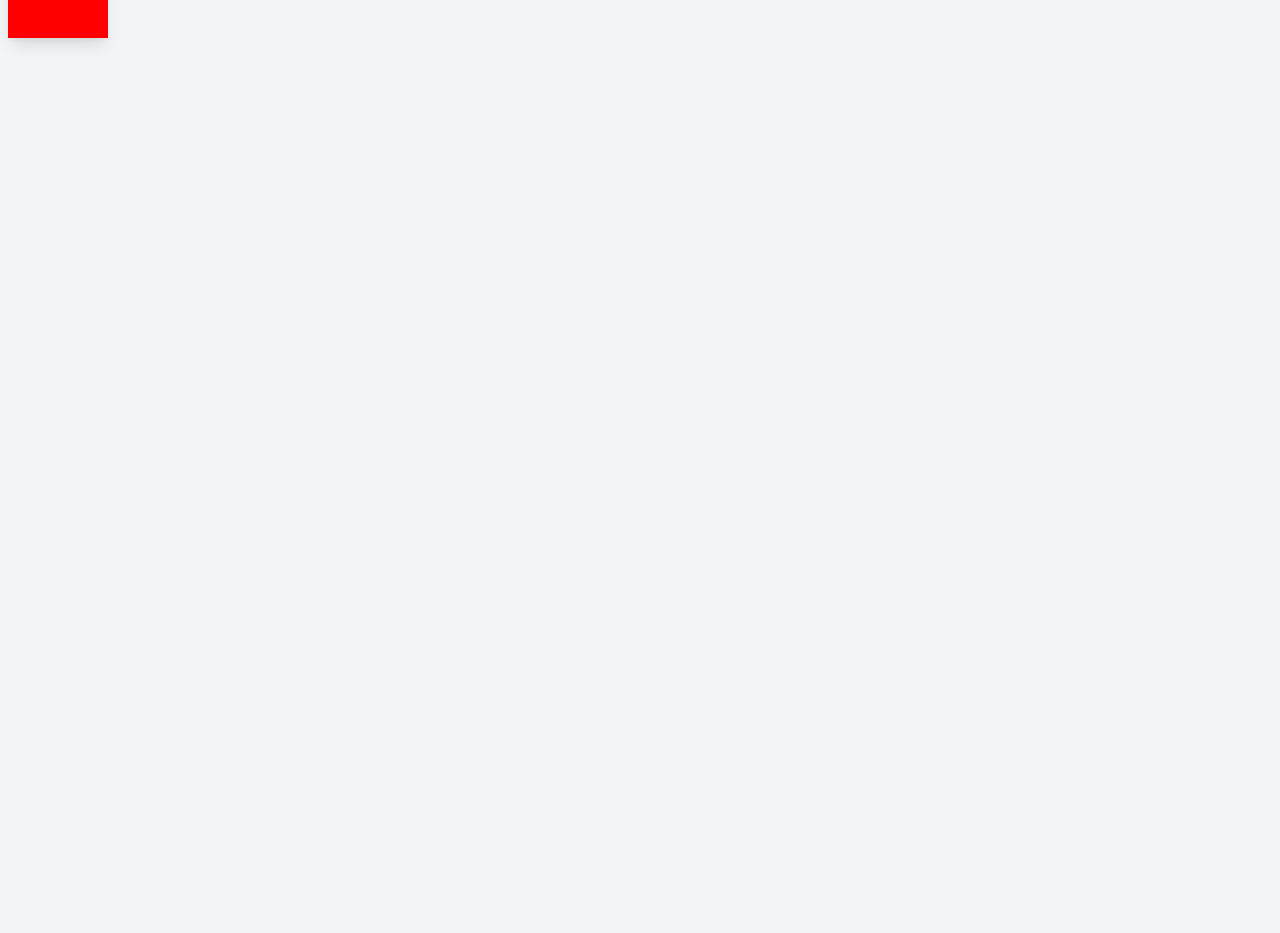
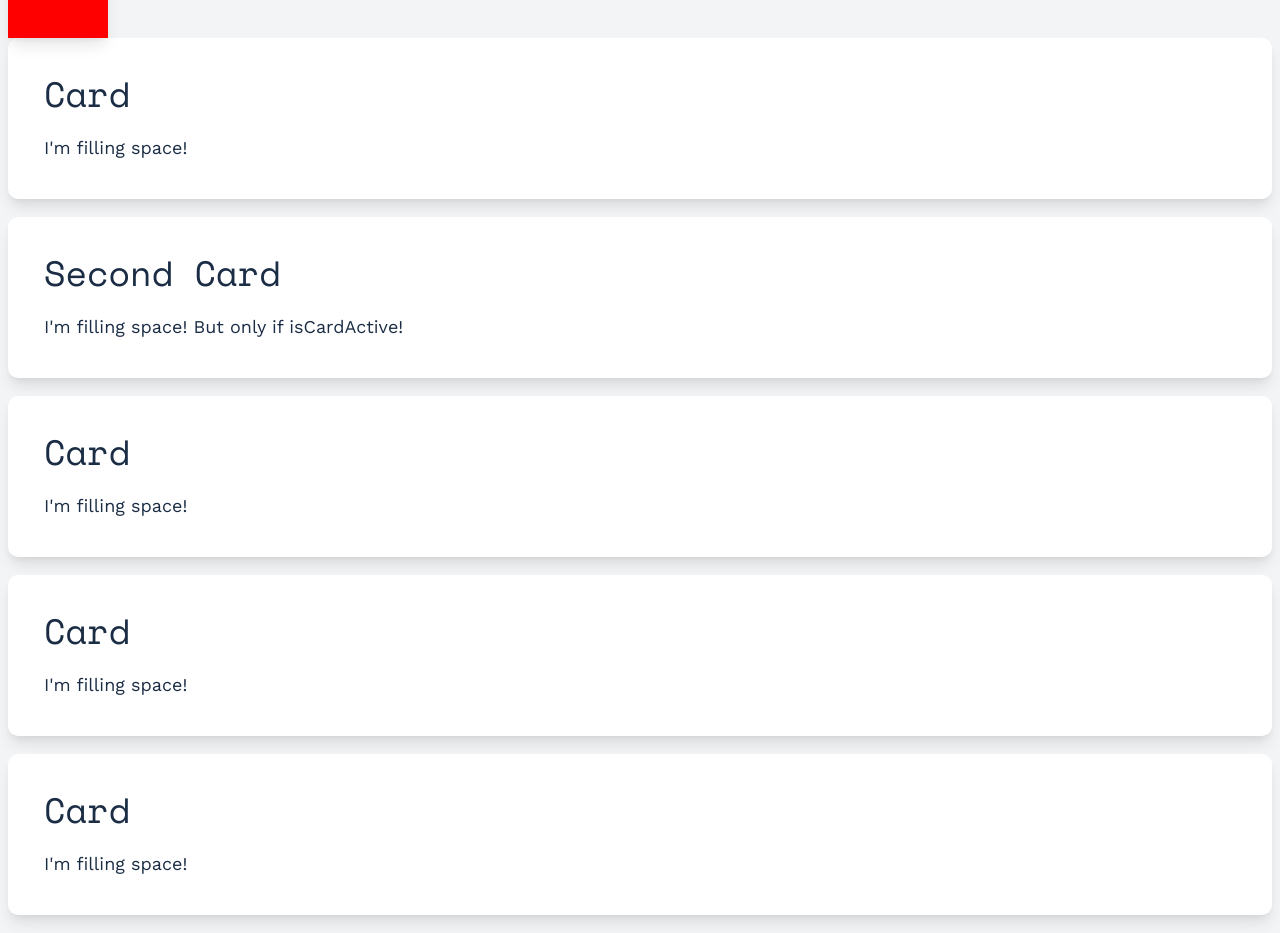
Before and after one commit to matthew-kelly/svelte-animation, a Svelte app: page / in a window 1280 px wide. Shown: the part 300-1233 px from the top of the page. Before the commit the page ends 800 px from the top, so only its background shows below. Built offline with nearby package versions, Linux system fonts and the light colour scheme.

Commit message:
continue work on drag, add sample scroll event to app

```diff
--- a/public/global.css
+++ b/public/global.css
@@ -314,8 +314,8 @@ button.small {
   border-radius: var(--borderRadius) var(--borderRadius) 0 0;
 }
 
-/* 2nd item will never have margin top (because of the drawer--close button) */
-.card > *:nth-child(2),
+/* First item will never have margin top */
+.card > *:first-child,
 .drawer > *:first-child {
   margin-top: 0;
 }
--- a/src/App.svelte
+++ b/src/App.svelte
@@ -2,7 +2,8 @@
   import { custom } from "./custom";
   import { alert } from "./alert";
 
-  import { fade } from "svelte/transition";
+  import { onMount } from "svelte";
+  import { fade, fly } from "svelte/transition";
   import Nav from "./Nav.svelte";
   import Toast from "./Toast.svelte";
   import Modal from "./Modal.svelte";
@@ -21,6 +22,8 @@
   let isReady = false;
   let isNavOpen = false;
   let isModalOpen = false;
+  let isCardActive = false;
+  let y;
 
   function toggleNav() {
     isNavOpen = !isNavOpen;
@@ -36,13 +39,35 @@
   function toggleModal() {
     isModalOpen = !isModalOpen;
   }
+
+  // onMount(() => {
+  //   // register scroll event
+  //   addScrollEvent();
+  // });
+
+  // function addScrollEvent() {
+  //   window.addEventListener("scroll", onScroll, { passive: true });
+  // }
+
+  // function onScroll() {
+  //   const scrollPosition = window.pageYOffset;
+  //   if (scrollPosition > 180) {
+  //     isCardActive = true;
+  //   }
+  // }
+
+  $: if (y > 180) {
+    isCardActive = true;
+  }
 </script>
 
+<svelte:window bind:scrollY={y} />
+
+{#if isNavOpen}
+  <Nav {toggleNav} />
+{/if}
+
 <main>
-  {#if isNavOpen}
-    <Nav {toggleNav} />
-  {/if}
-
   <button on:click={toggleNav}>Menu</button>
   <button on:click={toggleAlert}>Alert</button>
   <button on:click={toggleModal}>Modal</button>
@@ -52,8 +77,6 @@
     <h1 transition:custom={{ delay: 500 }}>Hello {name}!</h1>
   {/if}
 
-  <Toast />
-
   {#if isModalOpen}
     <Modal {toggleModal}>
       <p>This is in the slot</p>
@@ -62,11 +85,39 @@
   {/if}
 
   <Box />
+
+  <div class="card">
+    <h3>Card</h3>
+    <p>I'm filling space!</p>
+  </div>
+  <div class="card" class:hidden={!isCardActive}>
+    <h3>Second Card</h3>
+    <p>I'm filling space! But only if isCardActive!</p>
+  </div>
+  <div class="card">
+    <h3>Card</h3>
+    <p>I'm filling space!</p>
+  </div>
+  <div class="card">
+    <h3>Card</h3>
+    <p>I'm filling space!</p>
+  </div>
+  <div class="card">
+    <h3>Card</h3>
+    <p>I'm filling space!</p>
+  </div>
 </main>
+
+<Toast />
 
 <style>
   .hidden {
     opacity: 0;
     transition: opacity 0.3s ease;
   }
+
+  .card {
+    transition: opacity 0.3s ease;
+    margin-bottom: 1rem;
+  }
 </style>
--- a/src/drag.js
+++ b/src/drag.js
@@ -24,6 +24,7 @@ export function drag(node, { direction = false, reset = true } = {}) {
   // MOUSE
   // -----
   function handleMouseDown(event) {
+    event.preventDefault();
     x = event.clientX;
     y = event.clientY;
     window.addEventListener("mousemove", handleMouseMove);
@@ -31,6 +32,7 @@ export function drag(node, { direction = false, reset = true } = {}) {
   }
 
   function handleMouseMove(event) {
+    event.preventDefault()
     // deltas
     const dx = event.clientX - x;
     const dy = event.clientY - y;
@@ -63,6 +65,7 @@ export function drag(node, { direction = false, reset = true } = {}) {
   // TOUCH
   // -----
   function handleTouchStart(event) {
+    event.preventDefault();
     x = event.touches[0].clientX;
     y = event.touches[0].clientY;
     node.addEventListener("touchmove", handleTouchMove);
```
